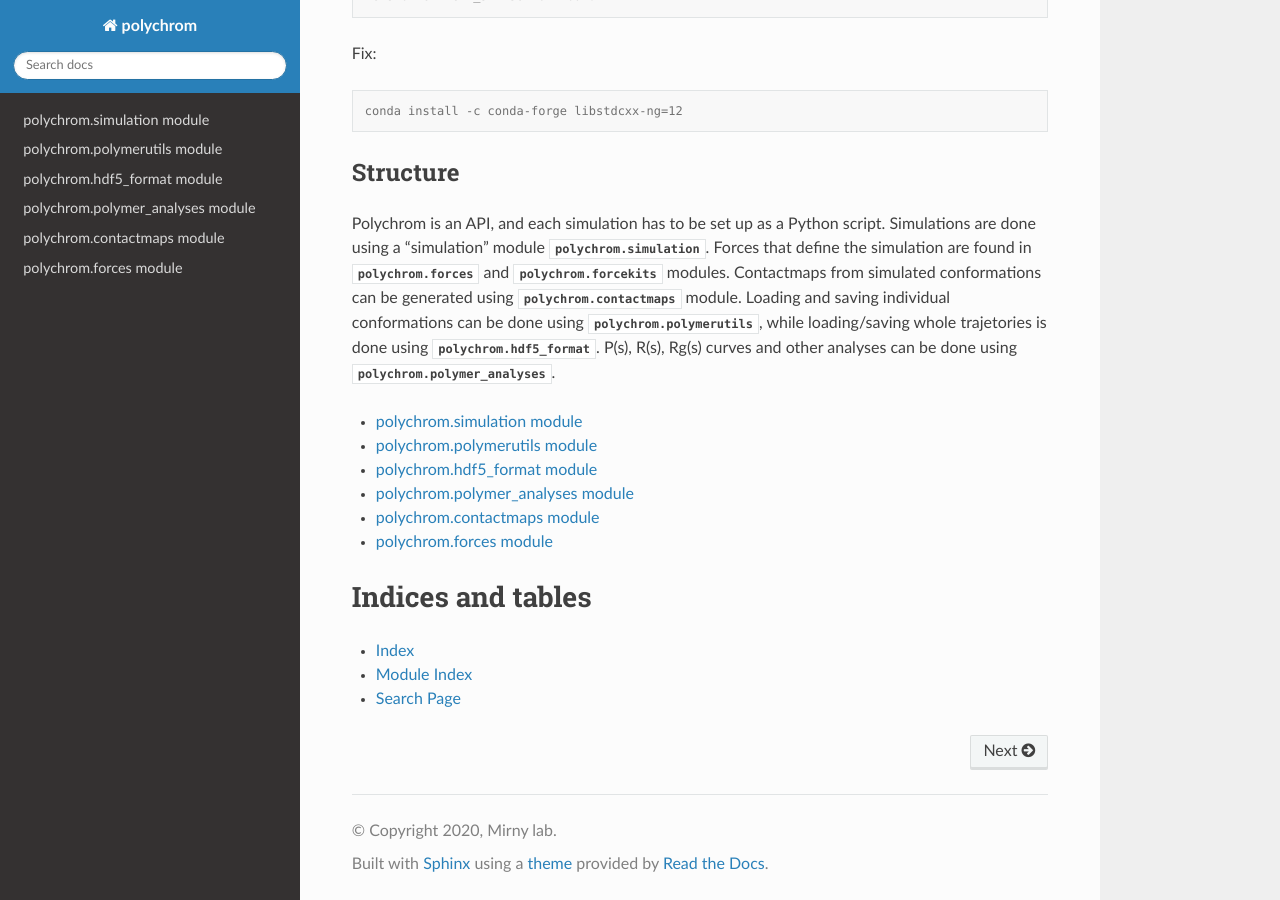
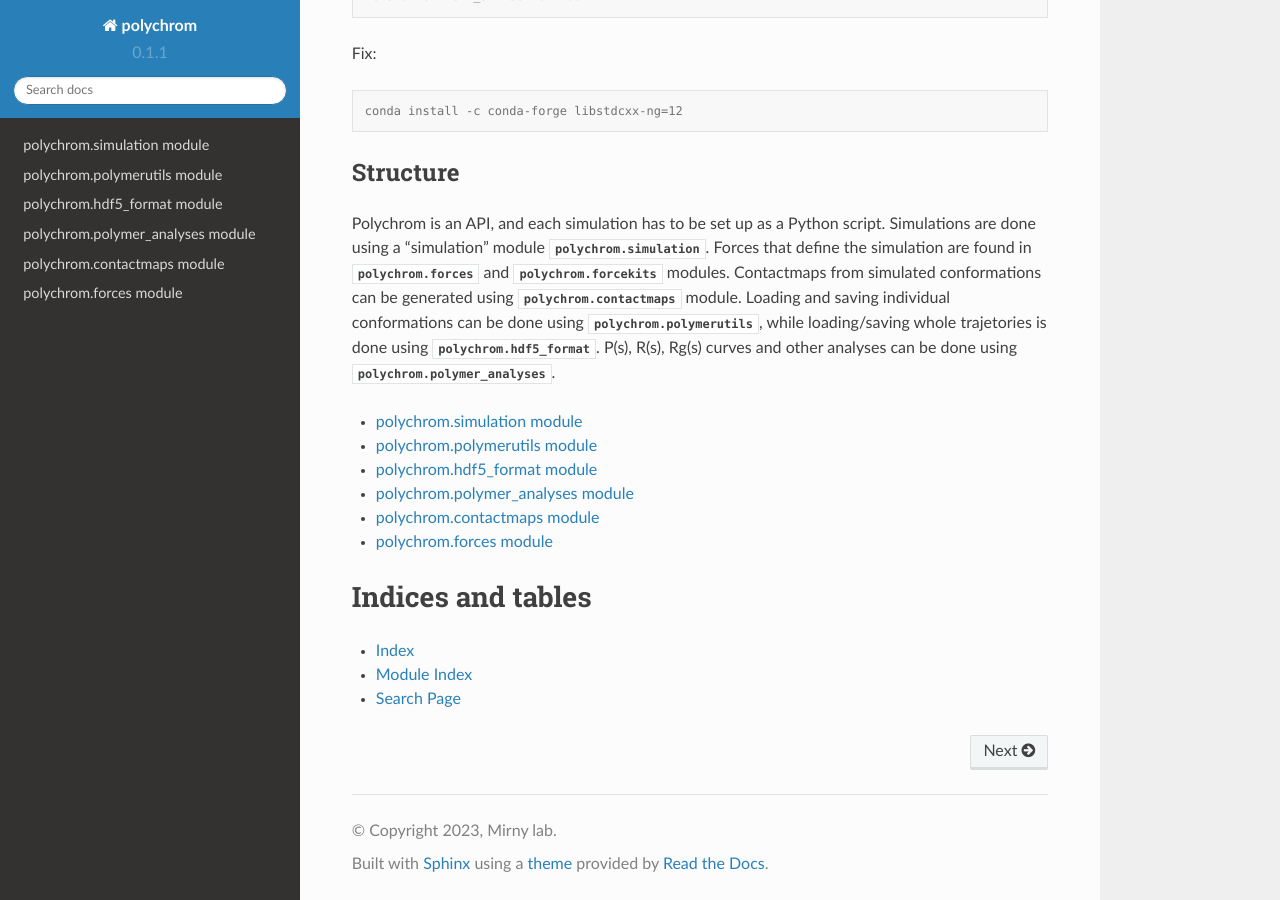
Before and after one commit to open2c/polychrom, a Sphinx documentation site: the page built from docs/index.rst, in a window 1280 px wide and 900 px high, scrolled down 715 px. Built offline with Sphinx 7.4.7 and the Read the Docs theme 2.0.0, drawn with Linux system fonts in a browser that asks for light colours; part of the change alters nothing that is shown.

```diff
--- a/docs/conf.py
+++ b/docs/conf.py
@@ -60,6 +60,7 @@ MOCK_MODULES = [
     "dask.dataframe.utils",
     "simtk",
     "simtk.unit",
+    "simtk.unit.nanometer",
     "simtk.openmm",
     "joblib",
     "scipy.interpolate.fitpack2",
@@ -94,12 +95,30 @@ napoleon_use_rtype = False
 # -- Project information -----------------------------------------------------
 
 project = "polychrom"
-copyright = "2020, Mirny lab"
+copyright = "2023, Mirny lab"
 author = "Mirny lab"
 master_doc = "index"
 
 # The full version, including alpha/beta/rc tags
-release = "0.1.0"
+# Read the version from the __init__ file
+
+def _read(*parts, **kwargs):
+    filepath = os.path.join(os.path.dirname(__file__), *parts)
+    encoding = kwargs.pop("encoding", "utf-8")
+    with io.open(filepath, encoding=encoding) as fh:
+        text = fh.read()
+    return text
+
+def get_version():
+    version = re.search(
+        r'^__version__\s*=\s*[\'"]([^\'"]*)[\'"]',
+        _read("../polychrom", "__init__.py"),
+        re.MULTILINE,
+    ).group(1)
+    return version
+
+version = get_version()
+release = version
 
 # -- General configuration ---------------------------------------------------
 
```
